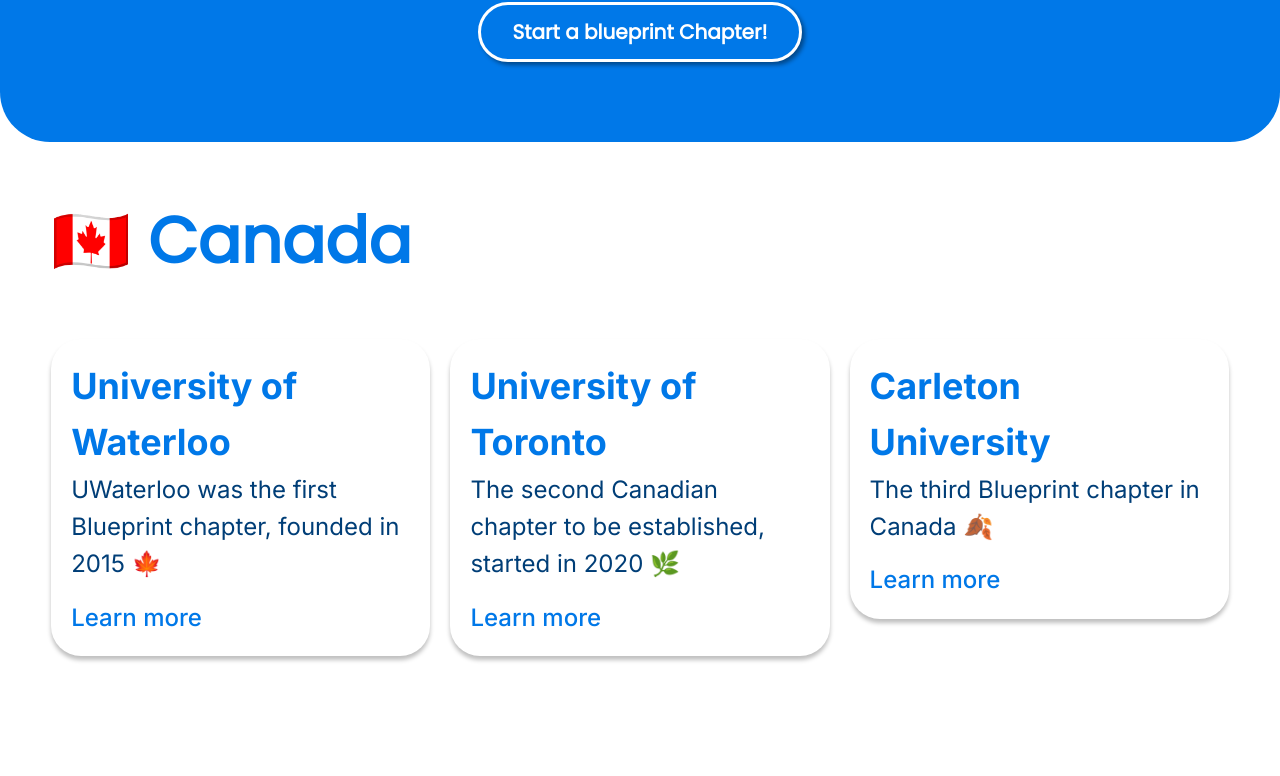
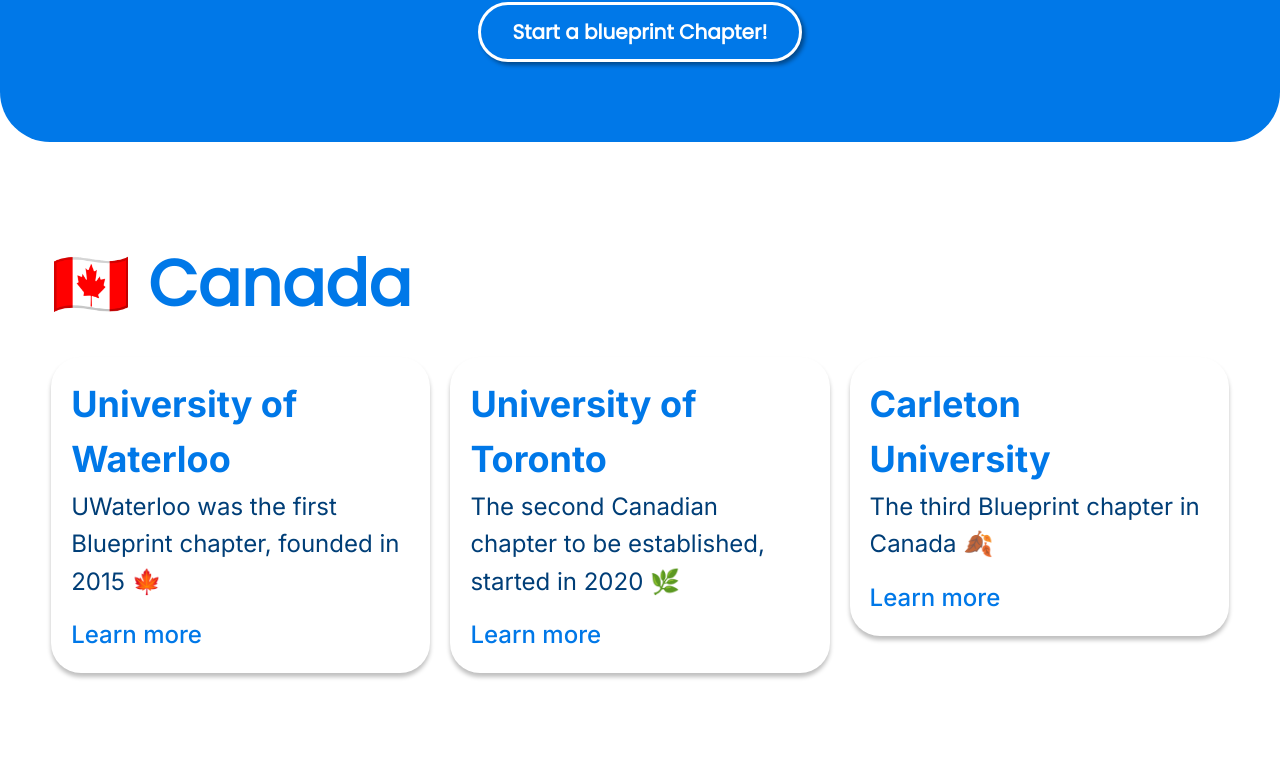
Before and after one commit to uoftblueprint/website-v2, a Next.js app: page /chapters in a window 1280 px wide. Shown: the part 674-1450 px from the top of the page. Built offline with nearby package versions, Linux system fonts and the light colour scheme.

Commit message:
adjusted padding

```diff
--- a/src/app/chapters/chapters.css
+++ b/src/app/chapters/chapters.css
@@ -7,7 +7,8 @@
   line-height: normal;
   padding-left: 4vw;
   padding-top: 4vw;
-  margin: 0;
+  padding-bottom: 2vw;
+  margin-bottom: 0;
 }
 
 
@@ -15,11 +16,10 @@
     display: flex;
     flex-direction: column;
     justify-content: space-between;
-    /* padding: 2vw; */
 }
 
 .grid{
-    /* padding-left: 4vw;
-    padding-right: 4vw; */
-    padding: 4vw;
+    padding-left: 4vw;
+    padding-right: 4vw;
+    padding-bottom: 4vw;
 }
```
